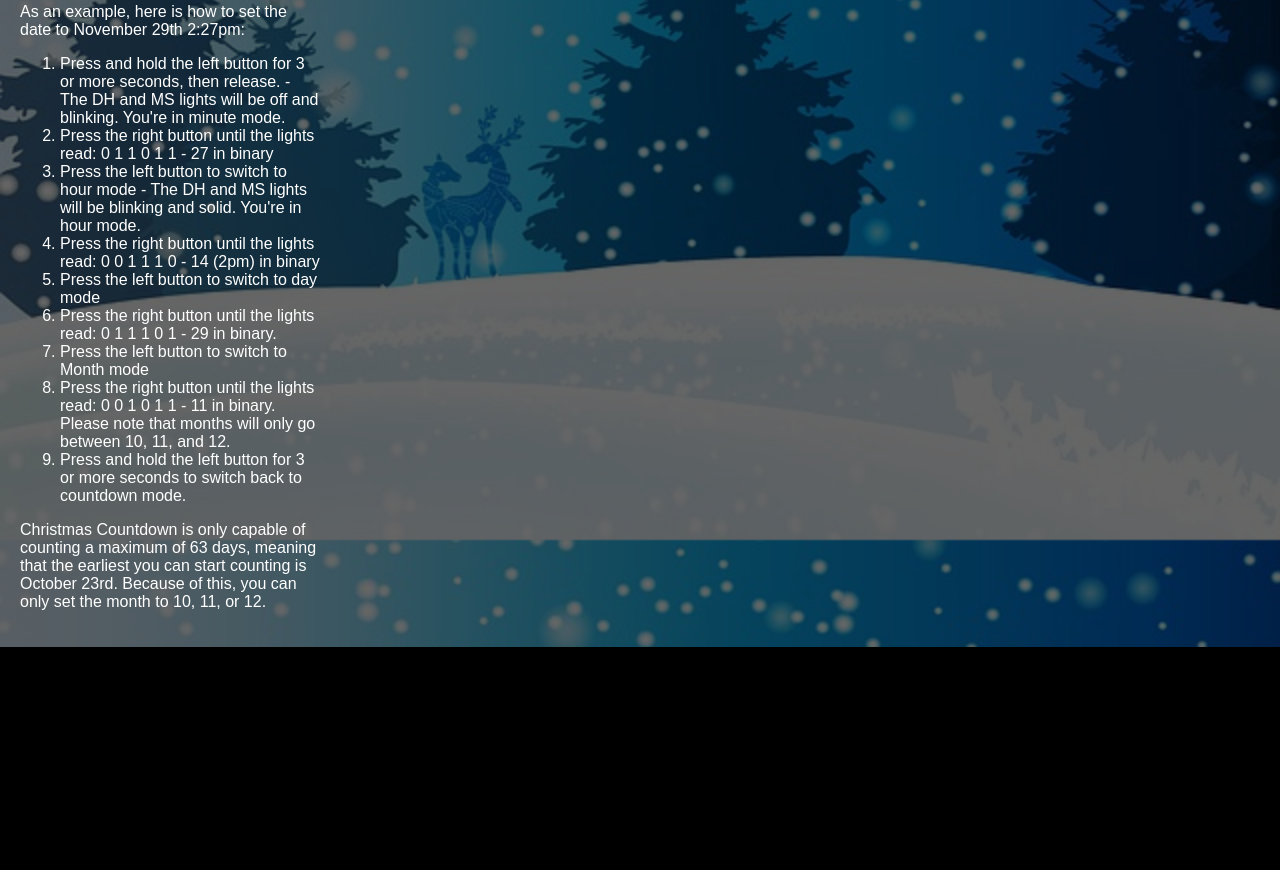
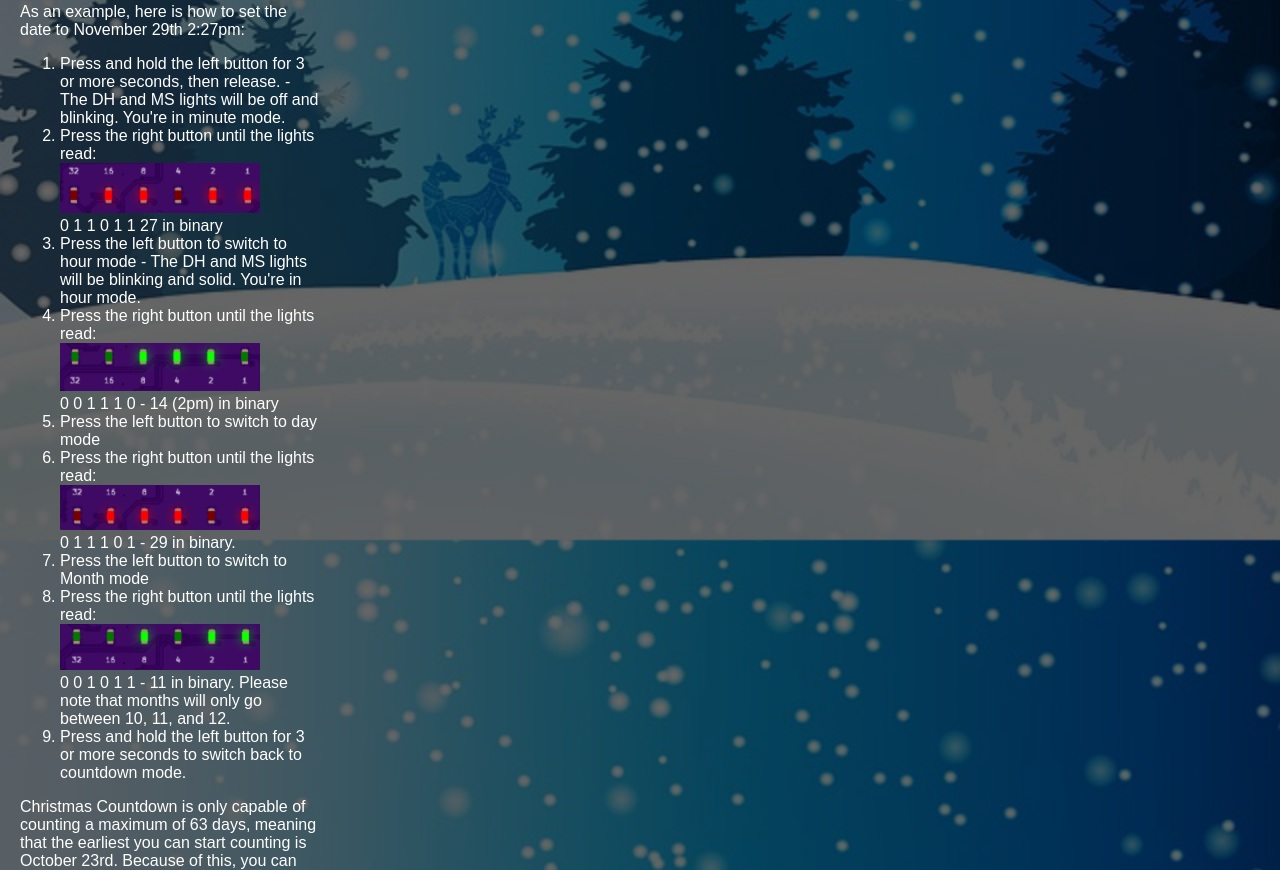
Before and after one commit to aaroneiche/CCWebsite, a plain HTML site: page index.html in a window 1280 px wide. Shown: the part 740-1610 px from the top of the page. Before the commit the page ends 1387 px from the top, so only its background shows below. Drawn offline with nearby package versions, Linux system fonts and the light colour scheme.

Commit message:
Adds for setting instructions

```diff
--- a/index.html
+++ b/index.html
@@ -84,20 +84,29 @@
               - The DH and MS lights will be off and blinking. You're in minute mode.
           </li>
           <li>
-              Press the right button until the lights read: 0 1 1 0 1 1 - 27 in binary
+              Press the right button until the lights read: <br/>
+              <img src="minute.png"/> <br/>
+              0 1 1 0 1 1
+               27 in binary
           </li>
           <li>
               Press the left button to switch to hour mode
               - The DH and MS lights will be blinking and solid. You're in hour mode.
           </li>
           <li>
-            Press the right button until the lights read: 0 0 1 1 1 0 - 14 (2pm) in binary
+            Press the right button until the lights read:<br/>
+            <img src="hour.png"/> <br/>
+            0 0 1 1 1 0 - 14 (2pm) in binary
           </li>
           <li>Press the left button to switch to day mode</li>
-          <li>Press the right button until the lights read: 0 1 1 1 0 1 - 29 in binary.</li>
+          <li>Press the right button until the lights read: <br/>
+              <img src="day.png"/> <br/>
+            0 1 1 1 0 1 - 29 in binary.</li>
           <li>Press the left button to switch to Month mode</li>
           <li>
-            Press the right button until the lights read: 0 0 1 0 1 1 - 11 in binary. Please note that months will only go between 10, 11, and 12.
+            Press the right button until the lights read: <br/>
+            <img src="month.png"/> <br/>
+            0 0 1 0 1 1 - 11 in binary. Please note that months will only go between 10, 11, and 12.
           </li>
           <li>Press and hold the left button for 3 or more seconds to switch back to countdown mode.</li>
         </ol>
--- a/style.css
+++ b/style.css
@@ -23,6 +23,10 @@ body{
 #plate{
   background: rgba(0, 0 ,0 , 0.60);
   padding: 20px;
+}
+
+#instructions img {
+  width: 200px;
 }
 
 header {
```
Also changed, not shown: day.png (added), hour.png (added), minute.png (added), month.png (added).
